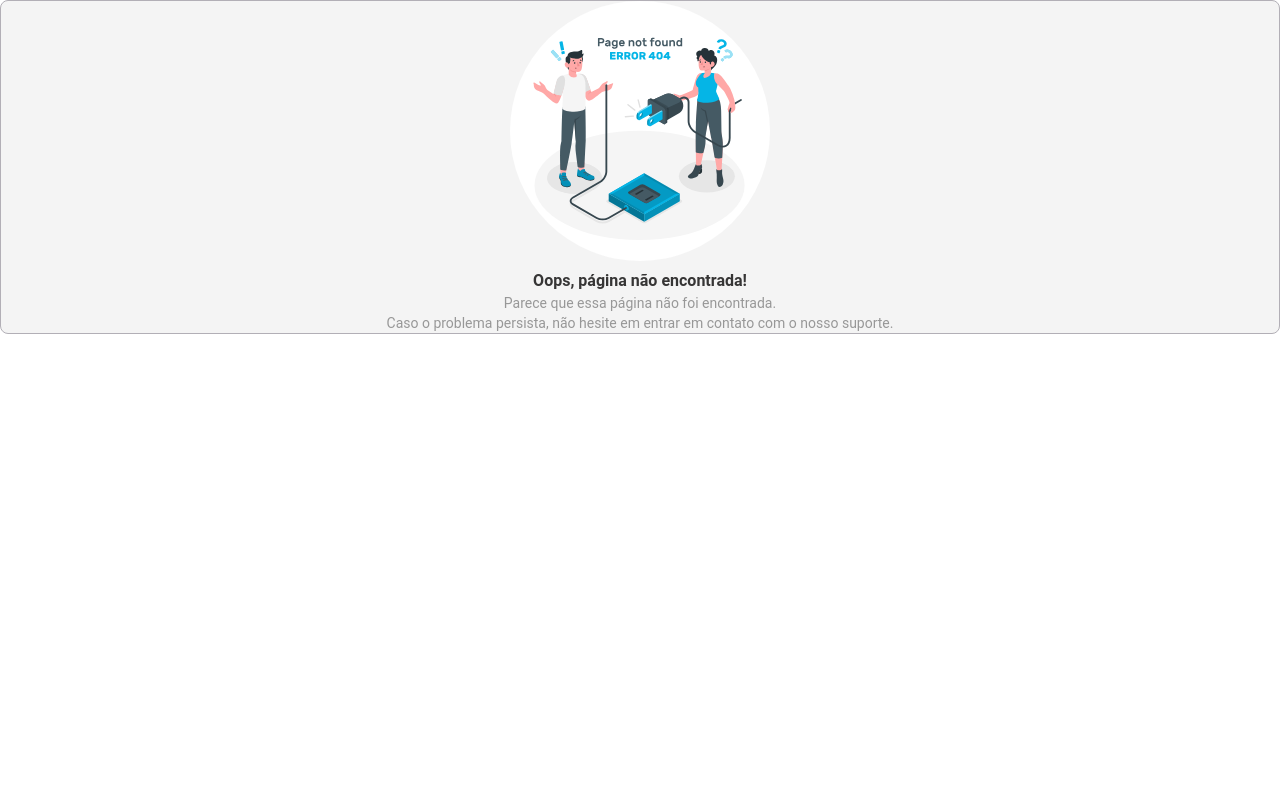
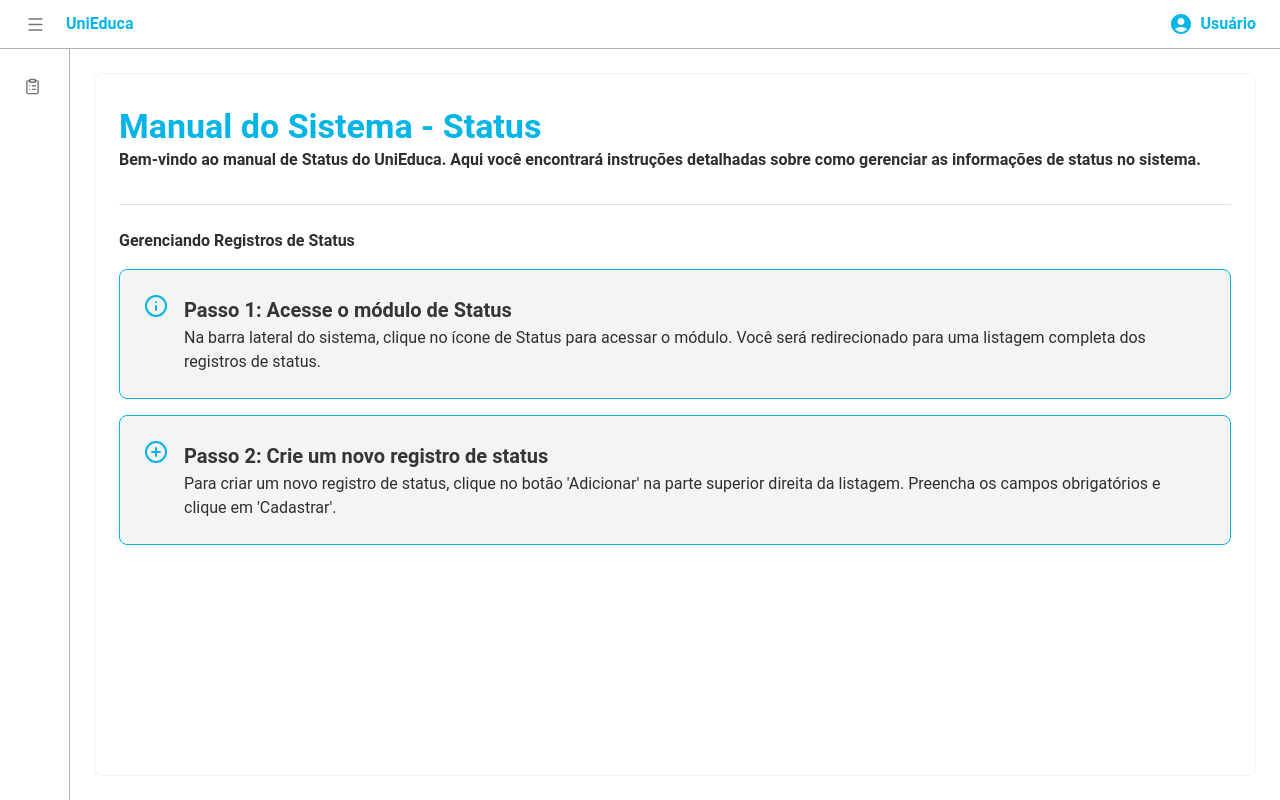
Before and after one commit to Projeto-Integrador-V-Unifagoc/projeto-integrador-v, a React (Vite) app in the folder frontend/: page /manual-do-sistema/status in a window 1280 px wide. Built offline with nearby package versions, Linux system fonts and the light colour scheme; no server answers; sample sign-in values are in the browser's storage.

Commit message:
feat: adiciona página de Status no Manual do Sistema

```diff
--- a/frontend/src/Pages/ManualDoSistema/ManualDoSistema.tsx
+++ b/frontend/src/Pages/ManualDoSistema/ManualDoSistema.tsx
@@ -161,7 +161,9 @@ export default function ManualDoSistema() {
                         </Grid>
 
                         <Grid size={{ xs: 12, md: 6 }}>
-                            <ManualCard.Root>
+                            <ManualCard.Root
+                                onClick={() => navigate("/manual-do-sistema/status")}
+                            >
                                 <ManualCard.Header>
                                     <ManualCard.Content
                                         icon={<Info size={27} />}
--- /dev/null
+++ b/frontend/src/Pages/ManualDoSistema/components/ManualStatus/ManualStatus.tsx
@@ -0,0 +1,45 @@
+import { Box, Divider, Stack, Typography } from "@mui/material";
+import Container from "../../../../components/Container";
+import { ManualStepCard } from "../../../../components/ManualStepCard";
+import { CirclePlus, Info } from "lucide-react";
+
+export default function ManualStatus() {
+    return (
+        <Container>
+            <Stack spacing={4} py={4}>
+                <Box>
+                    <Typography variant="h4" fontWeight="bold" color="primary">
+                        Manual do Sistema - Status
+                    </Typography>
+                    <Typography color="text.secondary" fontWeight='bold'>
+                        Bem-vindo ao manual de Status do UniEduca. Aqui você encontrará instruções detalhadas sobre como gerenciar as informações de status no sistema.
+                    </Typography>
+                </Box>
+            </Stack>
+
+            <Divider />
+
+            <Stack spacing={2} mt={3} mb={3}>
+                <Typography color="text.secondary" fontWeight='bold'>Gerenciando Registros de Status</Typography>
+
+                <ManualStepCard.Root>
+                    <ManualStepCard.Content
+                        step={1}
+                        icon={<Info size={24} />}
+                        title="Acesse o módulo de Status"
+                        description="Na barra lateral do sistema, clique no ícone de Status para acessar o módulo. Você será redirecionado para uma listagem completa dos registros de status."
+                    />
+                </ManualStepCard.Root>
+
+                <ManualStepCard.Root>
+                    <ManualStepCard.Content
+                        step={2}
+                        icon={<CirclePlus size={24} />}
+                        title="Crie um novo registro de status"
+                        description="Para criar um novo registro de status, clique no botão 'Adicionar' na parte superior direita da listagem. Preencha os campos obrigatórios e clique em 'Cadastrar'."
+                    />
+                </ManualStepCard.Root>
+            </Stack>
+        </Container>
+    )
+}
--- a/frontend/src/routes/index.tsx
+++ b/frontend/src/routes/index.tsx
@@ -42,6 +42,7 @@ import Inscricao from "../Pages/Inscricao/Inscricao";
 import ManualDoSistema from "../Pages/ManualDoSistema/ManualDoSistema";
 import ManualUsuarioAutenticacao from "../Pages/ManualDoSistema/components/ManualUsuarioAutenticacao/ManualUsuarioAutenticacao";
 import ManualAlunos from "../Pages/ManualDoSistema/components/ManualAlunos/ManualAlunos";
+import ManualStatus from "../Pages/ManualDoSistema/components/ManualStatus/ManualStatus";
 
 function RouteByRole({
   children,
@@ -97,6 +98,7 @@ export default function AppRoutes() {
         <Route path="/manual-do-sistema" element={<ManualDoSistema />}/>
         <Route path="/manual-do-sistema/usuarios-e-autenticacao" element={<ManualUsuarioAutenticacao />}/>
         <Route path="/manual-do-sistema/alunos" element={<ManualAlunos />}/>
+        <Route path="/manual-do-sistema/status" element={<ManualStatus />}/>
 
         <Route path="/" element={<Home />} />
         <Route path="/home" element={<Home />} />
```
